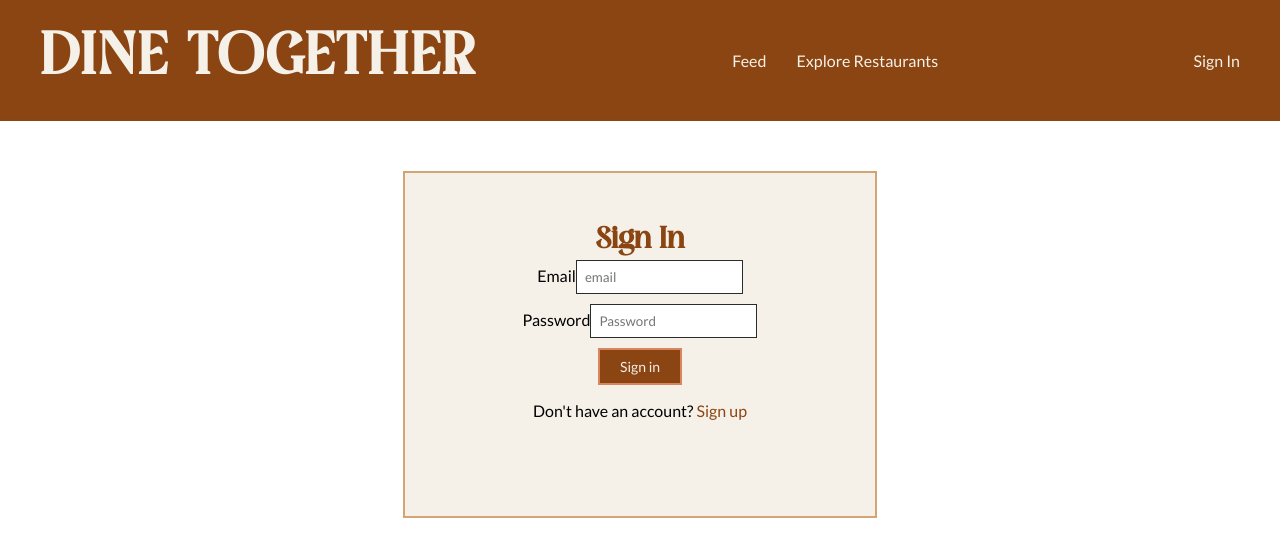
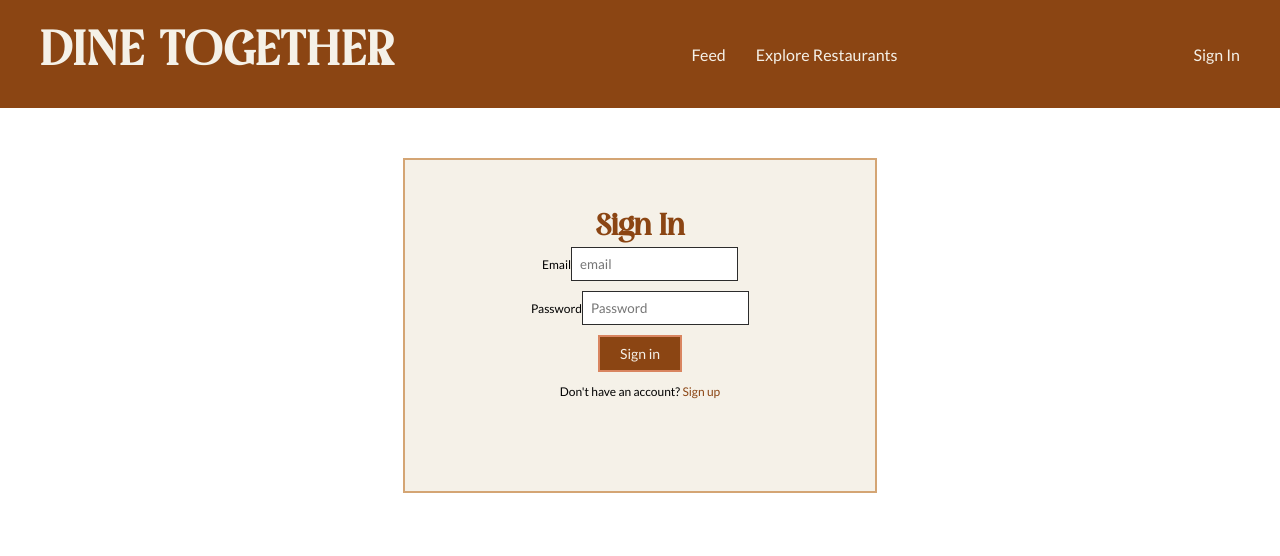
Before and after one commit to AsheUrban/Dine-Together, a React (Create React App) app: page /sign-in in a window 1280 px wide. Shown: the top 556 px of the page. Built offline with nearby package versions, Linux system fonts and the light colour scheme; no server answers.

Commit message:
Standardize header sizing to actuals.

```diff
--- a/src/components/Place.js
+++ b/src/components/Place.js
@@ -1,12 +1,12 @@
 import React from 'react';
 import PropTypes from 'prop-types';
-import { H6Centered, PlaceWrapper, PlaceItem, PlaceContent, PlaceImage, PlaceDetails, H3Centered } from '../styles';
+import { H6Centered, PlaceWrapper, PlaceItem, PlaceContent, PlaceImage, PlaceDetails, H4Centered } from '../styles';
 
 function Place(props){
     return (
         <PlaceWrapper>
             <PlaceItem onClick = {() => props.whenPlaceClicked(props.id)}>
-                <H3Centered>{props.restaurantName}</H3Centered>
+                <H4Centered>{props.restaurantName}</H4Centered>
                 <H6Centered>{props.restaurantAddress}</H6Centered>
                 <PlaceContent>
                     <PlaceImage />
--- a/src/components/PlaceDetail.js
+++ b/src/components/PlaceDetail.js
@@ -1,12 +1,12 @@
 import React from 'react';
 import PropTypes from 'prop-types';
-import { PlaceContainer, H3Centered, H4 } from '../styles';
+import { PlaceContainer, H3Centered, H6Centered } from '../styles';
 
 function PlaceDetail({ place }) {
     return (
         <PlaceContainer>
             <H3Centered>{place.restaurantName}</H3Centered>
-            <H4>{place.restaurantAddress}</H4>
+            <H6Centered>{place.restaurantAddress}</H6Centered>
         </PlaceContainer>
     );
 }
--- a/src/index.css
+++ b/src/index.css
@@ -12,6 +12,7 @@ body {
   font-family: 'Lato', sans-serif;
   -webkit-font-smoothing: antialiased;
   -moz-osx-font-smoothing: grayscale;
+  font-size: 12px;
 }
 
 h1 {
--- a/src/styles/globalStyles.js
+++ b/src/styles/globalStyles.js
@@ -3,7 +3,7 @@ import { Link } from 'react-router-dom';
 
 // Typography
 export const H1 = styled.h1`
-    font-size: 59px;
+    font-size: 48px;
     color: #F5F1E8;
     margin: 0;
     font-family: 'Rosaline', serif;
@@ -43,7 +43,7 @@ export const H3Centered = styled.h3`
 `;
 
 export const H4 = styled.h4`
-    font-size: 18px;
+    font-size: 24px;
     color: #8B4513;
     font-family: 'Lato', sans-serif;
     font-weight: 700;
@@ -51,7 +51,7 @@ export const H4 = styled.h4`
 `;
 
 export const H4Centered = styled.h4`
-    font-size: 18px;
+    font-size: 24px;
     text-align: center;
     color: #8B4513;
     font-family: 'Lato', sans-serif;
@@ -68,7 +68,7 @@ export const H5 = styled.h5`
 `;
 
 export const H6 = styled.h6`
-    font-size: 14px;
+    font-size: 12px;
     color: #2C2C2C;
     font-family: 'Lato', sans-serif;
     font-style: italic;
@@ -78,7 +78,7 @@ export const H6 = styled.h6`
 `;
 
 export const H6Centered = styled.h6`
-    font-size: 14px;
+    font-size: 12px;
     text-align: center;
     color: #2C2C2C;
     font-family: 'Lato', sans-serif;
--- a/src/styles/placeStyles.js
+++ b/src/styles/placeStyles.js
@@ -95,7 +95,8 @@ export const PlaceActionButton = styled.button`
 
 export const PlaceGridStyles = styled.div`
     display: grid;
-    grid-template-columns: repeat(auto-fit, minmax(250px, 1fr));
+    grid-template-columns: repeat(auto-fill, 310px);
     gap: 20px;
     width: 100%;
+    justify-content: center;
 `;
```
